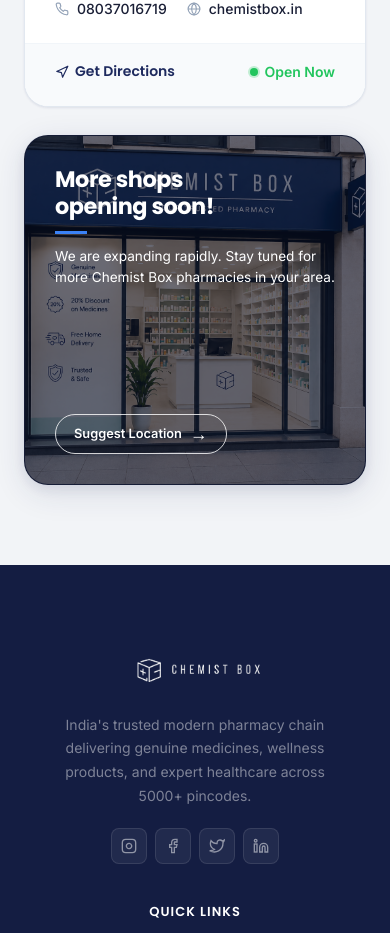
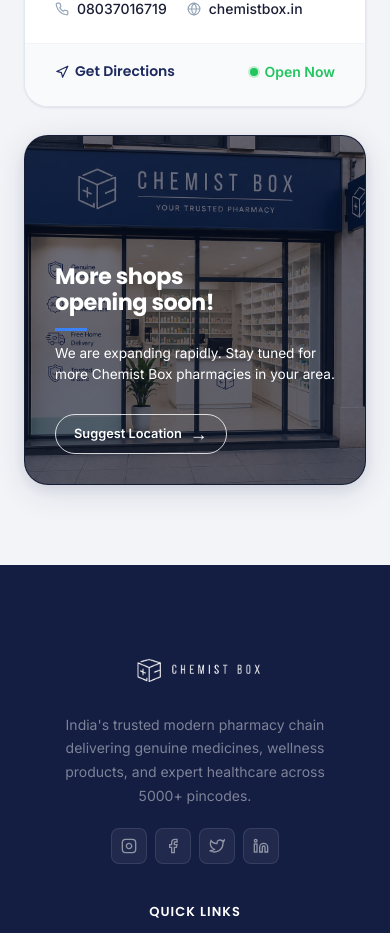
Before and after one commit to villgass7788/chemist-box, a Next.js app: page /store-locator in a window 390 px wide. Shown: the part 8260-9193 px from the top of the page. Built offline with nearby package versions, Linux system fonts and the light colour scheme.

Commit message:
fix: Push mobile view contents to the bottom

```diff
--- a/app/globals.css
+++ b/app/globals.css
@@ -502,6 +502,10 @@
   .opening-soon-text-mobile {
     flex: 1 1 100% !important;
     padding: 30px !important;
+    justify-content: flex-end !important;
+  }
+  .opening-soon-btn-mobile {
+    margin-top: 10px !important;
   }
   .opening-soon-img-mobile {
     position: absolute !important;
--- a/app/store-locator/StoreLocatorClient.tsx
+++ b/app/store-locator/StoreLocatorClient.tsx
@@ -446,6 +446,7 @@
                   We are expanding rapidly. Stay tuned for more Chemist Box pharmacies in your area.
                 </p>
                 <button
+                  className="opening-soon-btn-mobile"
                   style={{
                     padding: '10px 18px',
                     borderRadius: 'var(--radius-full)',
```
